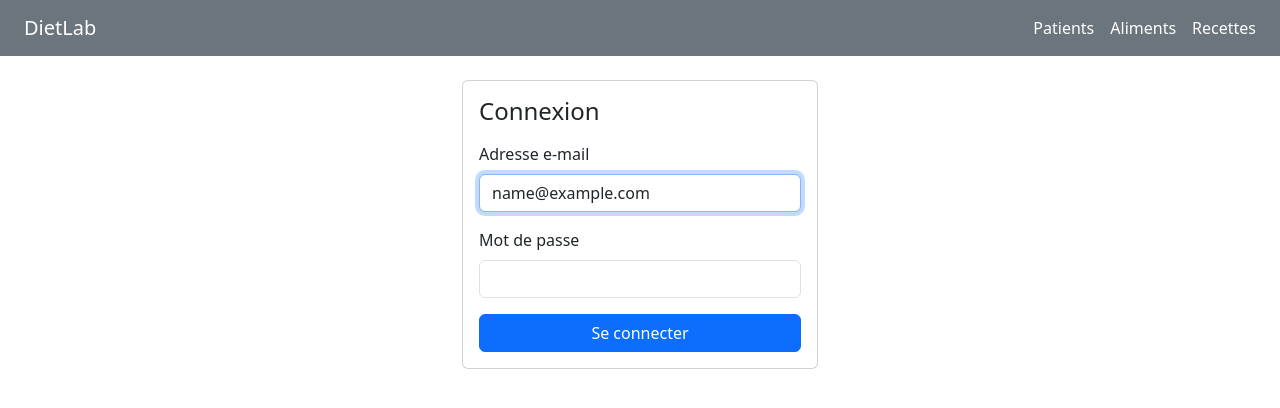
After one commit to ZyDrew/DietLab-web, a FastAPI app: template app/templates/auth/login.html in a window 1280 px wide. The commit adds this page. Shown: the top 408 px of the page. Run offline with FastAPI, Linux system fonts and the light colour scheme; the template is opened without the code that fills it: most values are stand-ins (such as "Sample title", 1, 10 or a date in 2020).

Commit message:
v0.0.28 - feat(auth): add login and logout
- Add the login page, login schema and form dependency.
- Add GET/POST /login with a generic failure message and session creation.
- Add POST /logout and a logout button in the navbar.
- Set a 7-day HttpOnly, SameSite=Lax cookie, Secure from COOKIE_SECURE.
- Validate the next destination as a local path only.
- Add authenticate_user with dummy-hash timing protection.
- Move the shared Jinja2Templates instance to app/templating.py.
- Align the CLI email limit with the 255-character login schema.

```diff
--- a/app/main.py
+++ b/app/main.py
@@ -6,11 +6,13 @@ from app.routes.foods import foods_router
 from app.routes.comorbidities import comorbidities_router
 from app.routes.meal_plan import meal_plan_router
 from app.routes.views import views_router
+from app.routes.auth import auth_router
 
 app = FastAPI()
 
 #Use to include the router for all HTML views
 app.include_router(views_router)
+app.include_router(auth_router)
 
 #Use to include all the routes from the routers declaration - For API and tests only
 app.include_router(patients_router, prefix="/api")
--- /dev/null
+++ b/app/routes/auth.py
@@ -0,0 +1,79 @@
+import os
+from urllib.parse import urlsplit
+
+from fastapi import APIRouter, Depends, Form, Request
+from fastapi.responses import RedirectResponse
+from sqlalchemy.orm import Session
+
+from app.database import get_db
+from app.dependencies.login_form import get_login_form
+from app.schemas.login import LoginCreate
+from app.services.auth import authenticate_user
+from app.services.sessions import create_session, revoke_session
+from app.templating import templates
+
+
+auth_router = APIRouter()
+COOKIE_SECURE = os.getenv("COOKIE_SECURE", "false").lower() == "true"
+BLOCKED_PATHS = {"/login", "/logout"}
+
+def safe_next_url(next_url: str) -> str:
+    if not next_url or not next_url.startswith("/") or next_url.startswith("//"):
+        return "/"
+
+    if "\\" in next_url or any(ord(c) < 32 or ord(c) == 127 for c in next_url):
+        return "/"
+
+    try:
+        parts = urlsplit(next_url)
+    except ValueError:
+        return "/"
+
+    if parts.scheme or parts.netloc:
+        return "/"
+
+    if parts.path.rstrip("/") in BLOCKED_PATHS:
+        return "/"
+
+    return next_url
+
+@auth_router.get("/login")
+def get_login_page(request: Request):
+    return templates.TemplateResponse(
+          request=request,
+          name="auth/login.html",
+          context={"next": request.query_params.get("next", "/")}
+    )
+
+
+@auth_router.post("/login")
+def post_login_form(request: Request, next: str = Form("/"), login: LoginCreate = Depends(get_login_form), db: Session = Depends(get_db)):
+    user = authenticate_user(db, login.email, login.password)
+
+    if not user:
+        return templates.TemplateResponse(
+        request=request,
+        name="auth/login.html",
+        context={
+            "error": "Email ou mot de passe incorrect.",
+            "email": login.email,
+            "next": next
+        },
+        status_code=401
+    )
+
+    raw_token = create_session(db, user.id)
+    response = RedirectResponse(url=safe_next_url(next), status_code=303)
+    response.set_cookie(key="dietlab_session", value=raw_token, max_age=604800, httponly=True, samesite="lax", secure=COOKIE_SECURE, path="/")
+    return response
+
+@auth_router.post("/logout")
+def post_logout(request: Request, db: Session = Depends(get_db)):
+    token = request.cookies.get("dietlab_session")
+    if token:
+        revoke_session(db, token)
+
+    response = RedirectResponse(url="/login", status_code=303)
+    response.delete_cookie(key="dietlab_session", path="/")
+
+    return response
--- a/app/routes/views.py
+++ b/app/routes/views.py
@@ -21,7 +21,7 @@ from app.schemas.meal_plan_food import MealPlanFoodCreate
 from app.schemas.patient_measurement import PatientMeasurementCreate
 from app.schemas.patients import PatientCreate
 from app.dependencies.patient_form import get_patient_form
-from pathlib import Path
+from app.templating import templates
 from datetime import date
 
 from app.services.nutritions import calculate_macro
@@ -29,7 +29,6 @@ from app.services.utils import patient_exist
 from app.services.meal_plans import get_patient_meal_plans
 
 views_router = APIRouter()
-templates = Jinja2Templates(directory=Path("app") / "templates")
 
 #Why Request class ? as it is not use in the API_Router
 #Because Jinja2 needs it to generate correct URL and to be aware on which server it is running
--- /dev/null
+++ b/app/templates/auth/login.html
@@ -0,0 +1,37 @@
+<!-- templates/auth/login.html -->
+{% extends "base.html" %}
+{% block title %}Connexion{% endblock %}
+
+{% block content %}
+<div class="row justify-content-center">
+    <div class="col-12 col-md-6 col-lg-4">
+        <div class="card">
+            <div class="card-body">
+                <h1 class="h4 mb-3">Connexion</h1>
+
+                {% if error %}
+                <div class="alert alert-danger" role="alert">{{ error }}</div>
+                {% endif %}
+
+                <form method="post" action="/login">
+                    <input type="hidden" name="next" value="{{ next }}">
+
+                    <div class="mb-3">
+                        <label for="email" class="form-label">Adresse e-mail</label>
+                        <input type="email" class="form-control" id="email" name="email"
+                               value="{{ email }}" autocomplete="username" maxlength="255" required autofocus>
+                    </div>
+
+                    <div class="mb-3">
+                        <label for="password" class="form-label">Mot de passe</label>
+                        <input type="password" class="form-control" id="password" name="password"
+                               autocomplete="current-password" maxlength="128" required>
+                    </div>
+
+                    <button type="submit" class="btn btn-primary w-100">Se connecter</button>
+                </form>
+            </div>
+        </div>
+    </div>
+</div>
+{% endblock %}
--- a/app/templates/base.html
+++ b/app/templates/base.html
@@ -17,6 +17,11 @@
                 <a class="nav-link text-white" href="/">Patients</a>
                 <a class="nav-link text-white" href="/foods">Aliments</a>
                 <a class="nav-link text-white" href="/recipes">Recettes</a>
+                {% if request.cookies.get('dietlab_session') %}
+                <form method="post" action="/logout" class="d-inline">
+                    <button type="submit" class="nav-link text-danger btn btn-link p-0">Déconnexion</button>
+                </form>
+                {% endif %}
             </div>
         </nav>
 
--- /dev/null
+++ b/app/templating.py
@@ -0,0 +1,4 @@
+from pathlib import Path
+from fastapi.templating import Jinja2Templates
+
+templates = Jinja2Templates(directory=Path("app") / "templates")
```
Also changed, not shown: app/cli.py (+12 -0 lines), app/dependencies/login_form.py (added, +11 -0 lines), app/schemas/login.py (added, +15 -0 lines), app/services/auth.py (+17 -0 lines).
